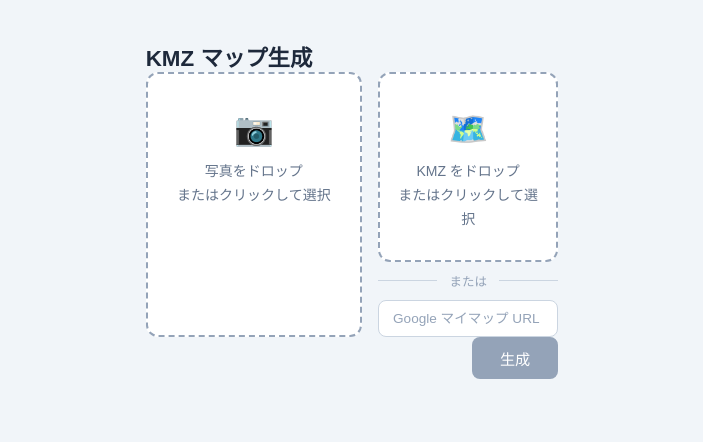
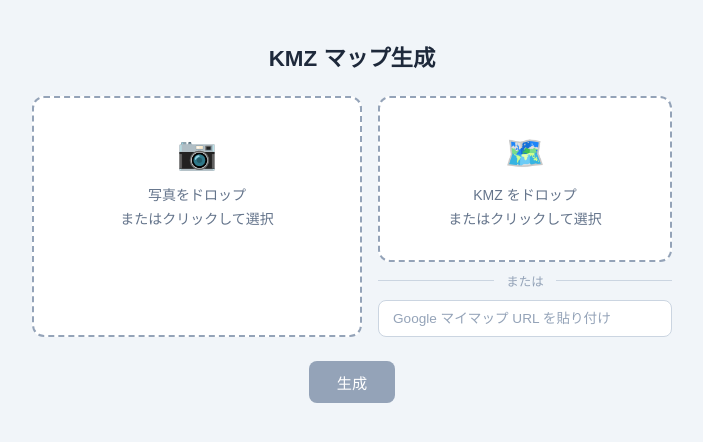
Before and after one commit to tk0miya/mapphoto, a React (Vite) app: page / in a window 1280 px wide. Shown: the top 442 px of the page, without its empty margins (288-991 px from the left). Built offline with nearby package versions, Linux system fonts and the light colour scheme; a web font is replaced by a local one.

Commit message:
画面下部のボタン上部の余白を確保し中央寄せにする
#root にフレックスレイアウトを適用し、レンダーされた要素の縦間隔が
反映されるようにした。あわせてウィザードナビゲーションのボタンを
画面中央に配置する。

```diff
--- a/src/styles.css
+++ b/src/styles.css
@@ -10,11 +10,19 @@ body {
   font-family: "Hiragino Sans", "Hiragino Kaku Gothic ProN", "Yu Gothic", sans-serif;
   background: #f1f5f9;
   min-height: 100vh;
+  padding: 40px 16px;
+}
+
+body,
+#root {
   display: flex;
   flex-direction: column;
   align-items: center;
-  padding: 40px 16px;
   gap: 24px;
+}
+
+#root {
+  width: 100%;
 }
 
 h1 {
@@ -126,7 +134,7 @@ h1 {
   gap: 12px;
   width: 100%;
   max-width: 640px;
-  justify-content: flex-end;
+  justify-content: center;
 }
 
 .primary-btn,
```
